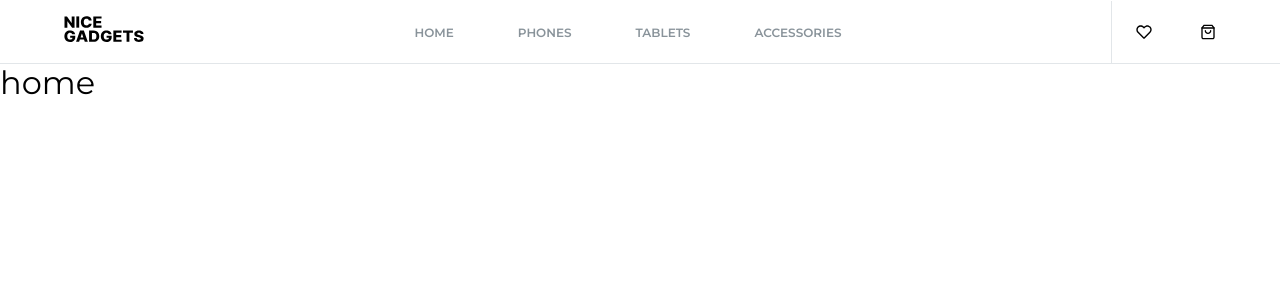
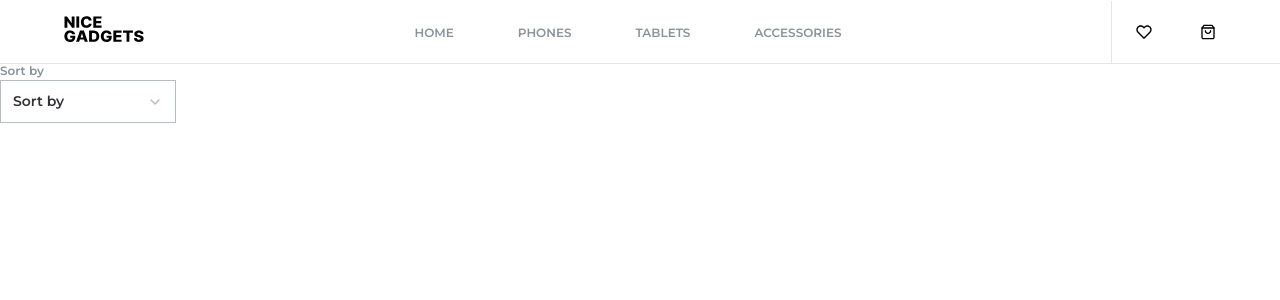
Before and after one commit to AnastasiaChaikovskaya/react-estore-app, a React (Vite) app: page / in a window 1280 px wide. Shown: the top 300 px of the page. Built offline with nearby package versions, Linux system fonts and the light colour scheme.

Commit message:
feat: finished selector

```diff
--- a/src/components/SelectorComponent/SlectorComponent.tsx
+++ b/src/components/SelectorComponent/SlectorComponent.tsx
@@ -1,30 +1,55 @@
-import React, { FC } from 'react';
+import React, { FC, useState } from 'react';
 import '@/components/SelectorComponent/SelectorComponent.scss';
 import IconComponent from '../IconComponent';
 
+type TItem = string;
+
 type Props = {
   placeholder: string;
-  items: string[];
+  items: TItem[];
   width: number;
 };
 
 const SelectorComponent: FC<Props> = ({ placeholder, items, width }) => {
+  const [isOpen, setIsOpen] = useState(false);
+  const [selectedOption, setSelectedOption] = useState<TItem | null>(null);
+
+  const handleOpenSelector = () => {
+    setIsOpen(!isOpen);
+  };
+
+  const handleSelectOption = (item: TItem) => {
+    setSelectedOption(item);
+    setIsOpen(false);
+  };
+
   return (
     <div className="selector" style={{ width: width }}>
       <label className="selector__name">{placeholder}</label>
 
-      <button className="selector__button">
-        <span className="selector__placeholder">{placeholder}</span>
-        <IconComponent name="arrow-down" width={16} height={16} color="#B4BDC3" />
+      <button className="selector__button" onClick={handleOpenSelector}>
+        <span className="selector__placeholder">{selectedOption ? selectedOption : placeholder}</span>
+        <IconComponent
+          name="arrow-down"
+          width={16}
+          height={16}
+          color="#B4BDC3"
+          style={{
+            transform: `rotate(${isOpen ? 180 : 0}deg)`,
+            transition: 'all 0.25s',
+          }}
+        />
       </button>
 
+      {isOpen && (
         <div className="selector__menu">
           {items.map((item, index) => (
-          <div className="selector__item" key={index}>
+            <div className="selector__item" key={index} onClick={() => handleSelectOption(item)}>
               {item}
             </div>
           ))}
         </div>
+      )}
     </div>
   );
 };
--- a/src/pages/main/HomePage.tsx
+++ b/src/pages/main/HomePage.tsx
@@ -1,8 +1,11 @@
+import SelectorComponent from '@/components/SelectorComponent/SlectorComponent';
 import React from 'react';
 // import Home from '../modules/shared/HomePage/Home';
 
+const items = ['1', '2'];
+
 function HomePage() {
-  return <h1>home</h1>;
+  return <SelectorComponent width={176} placeholder="Sort by" items={items} />;
 }
 
 export default HomePage;
```
Lines whose indentation alone changed are shown as unchanged.
